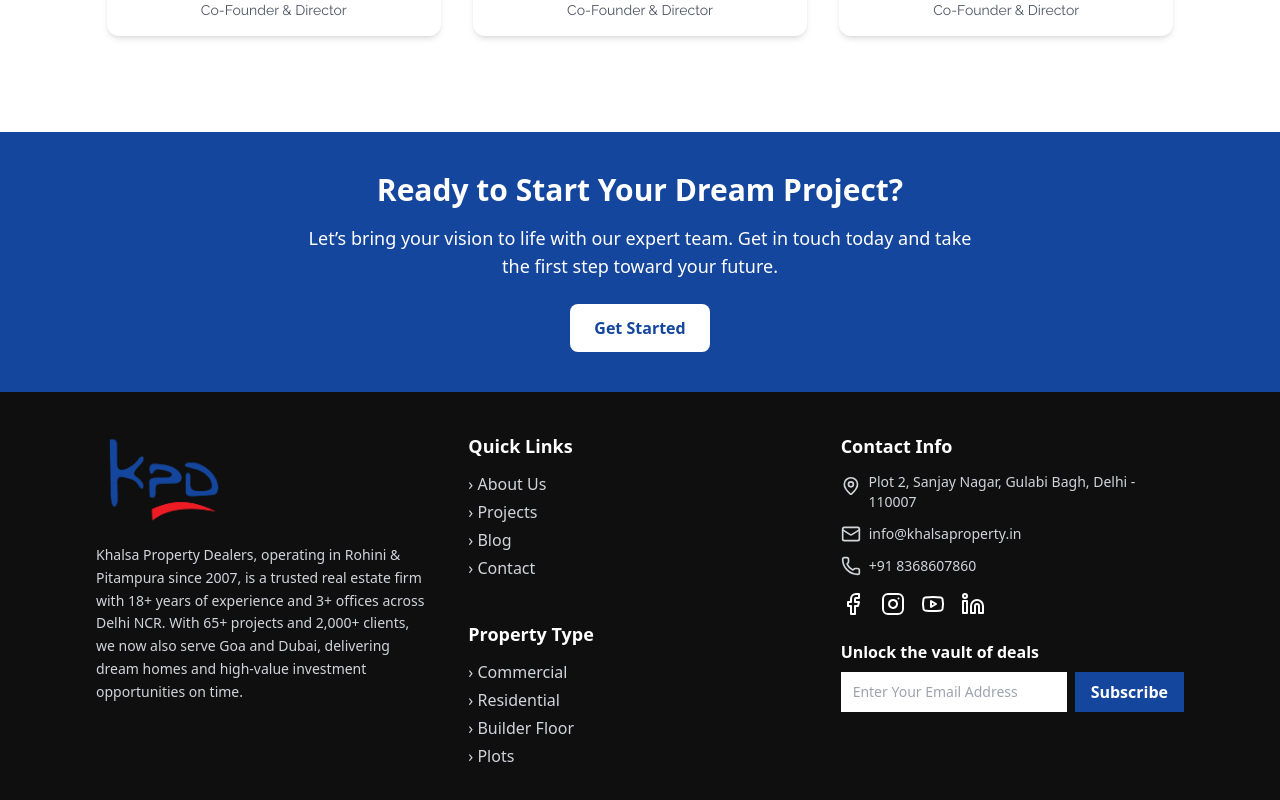
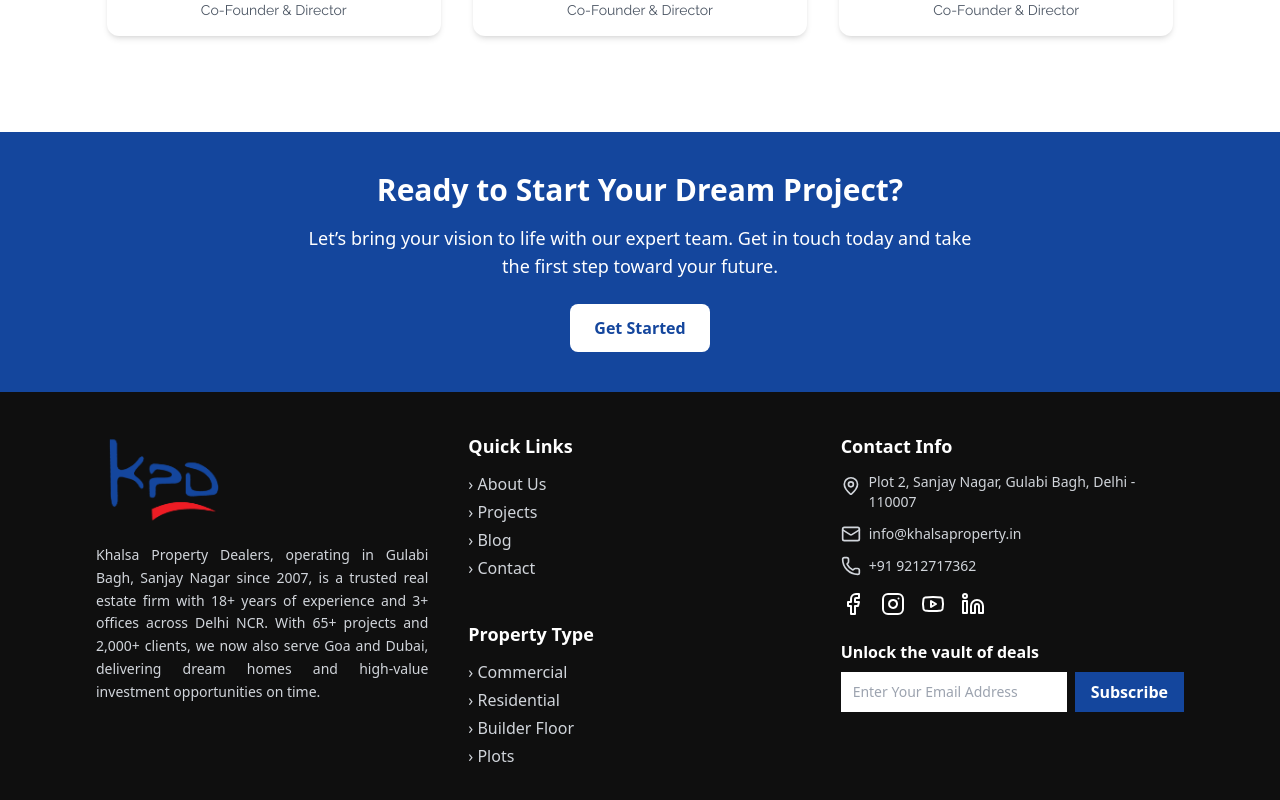
Before and after one commit to BigwigMediaAI/KPD, a React (Vite) app: page /about in a window 1280 px wide. Shown: the part 1092-1892 px from the top of the page. Built offline with nearby package versions, Linux system fonts and the light colour scheme; no server answers; a web font is replaced by a local one.

Commit message:
updated contents

```diff
--- a/src/components/About.tsx
+++ b/src/components/About.tsx
@@ -88,16 +88,17 @@
           <p className="text-lg leading-relaxed mb-6 text-gray-700  text-justify">
             <strong>Khalsa Property Dealers</strong> is one of Delhi’s most
             trusted real estate firms, operational in{" "}
-            <strong>Rohini and Pitampura </strong>
+            <strong> Gulabi Bagh, Sanjay Nagar </strong>
             since 2007. With 18+ years of experience and 3+ offices across Delhi
             NCR, we have built a legacy of delivering dream homes on time.
             <br />
             <br />
             We believe a home is more than just four walls. With over 65
             successful projects across India and a portfolio of 2,000+ valued
-            clients, our footprint now extends to Goa and Dubai. We specialize
-            in creating high-value investment opportunities designed to maximize
-            returns in minimal time.
+            clients, our footprint now extends to{" "}
+            <strong> Goa and Dubai. </strong> We specialize in creating
+            high-value investment opportunities designed to maximize returns in
+            minimal time.
           </p>
 
           <a
--- a/src/components/Footer.tsx
+++ b/src/components/Footer.tsx
@@ -58,12 +58,12 @@
             className="h-24 mb-4"
             draggable="false"
           />
-          <p className="text-sm leading-relaxed text-gray-300">
-            Khalsa Property Dealers, operating in Rohini & Pitampura since 2007,
-            is a trusted real estate firm with 18+ years of experience and 3+
-            offices across Delhi NCR. With 65+ projects and 2,000+ clients, we
-            now also serve Goa and Dubai, delivering dream homes and high-value
-            investment opportunities on time.
+          <p className="text-sm leading-relaxed text-gray-300 text-justify">
+            Khalsa Property Dealers, operating in Gulabi Bagh, Sanjay Nagar
+            since 2007, is a trusted real estate firm with 18+ years of
+            experience and 3+ offices across Delhi NCR. With 65+ projects and
+            2,000+ clients, we now also serve Goa and Dubai, delivering dream
+            homes and high-value investment opportunities on time.
           </p>
         </div>
 
@@ -114,7 +114,7 @@
             </p>
             <p className="flex items-center">
               <Phone className="w-5 h-5 mr-2" />
-              +91 8368607860
+              +91 9212717362
             </p>
           </div>
 
--- a/src/components/Nav.tsx
+++ b/src/components/Nav.tsx
@@ -31,7 +31,7 @@
         <div className="text-sm py-1 flex justify-end items-center space-x-4 w-11/12 md:w-5/6 mx-auto">
           <div className="flex items-center space-x-1">
             <span className="text-xs">📞</span>
-            <span>+91 8368607860</span>
+            <span>+91 9212717362</span>
           </div>
           <div className="flex items-center space-x-1">
             <span className="text-xs">✉️</span>
--- a/src/pages/Aboutus.tsx
+++ b/src/pages/Aboutus.tsx
@@ -15,7 +15,7 @@
         <section className=" w-11/12 md:w-5/6 mx-auto flex flex-col md:flex-row items-center gap-8 py-12">
           {/* Left Text */}
           <div className="md:w-1/2 space-y-4">
-            <h2 className="text-4xl md:text-5xl font-bold text-[var(--primary-color)] mb-6 font-amatic border-l-4 border-[var(--primary-color)] pl-3">
+            <h2 className="text-4xl md:text-5xl font-bold text-[var(--primary-color)] mb-6 font-amatic border-l-4 border-[var(--primary-color)] pl-3 text-justifys">
               About Us
             </h2>
             <p>
```
